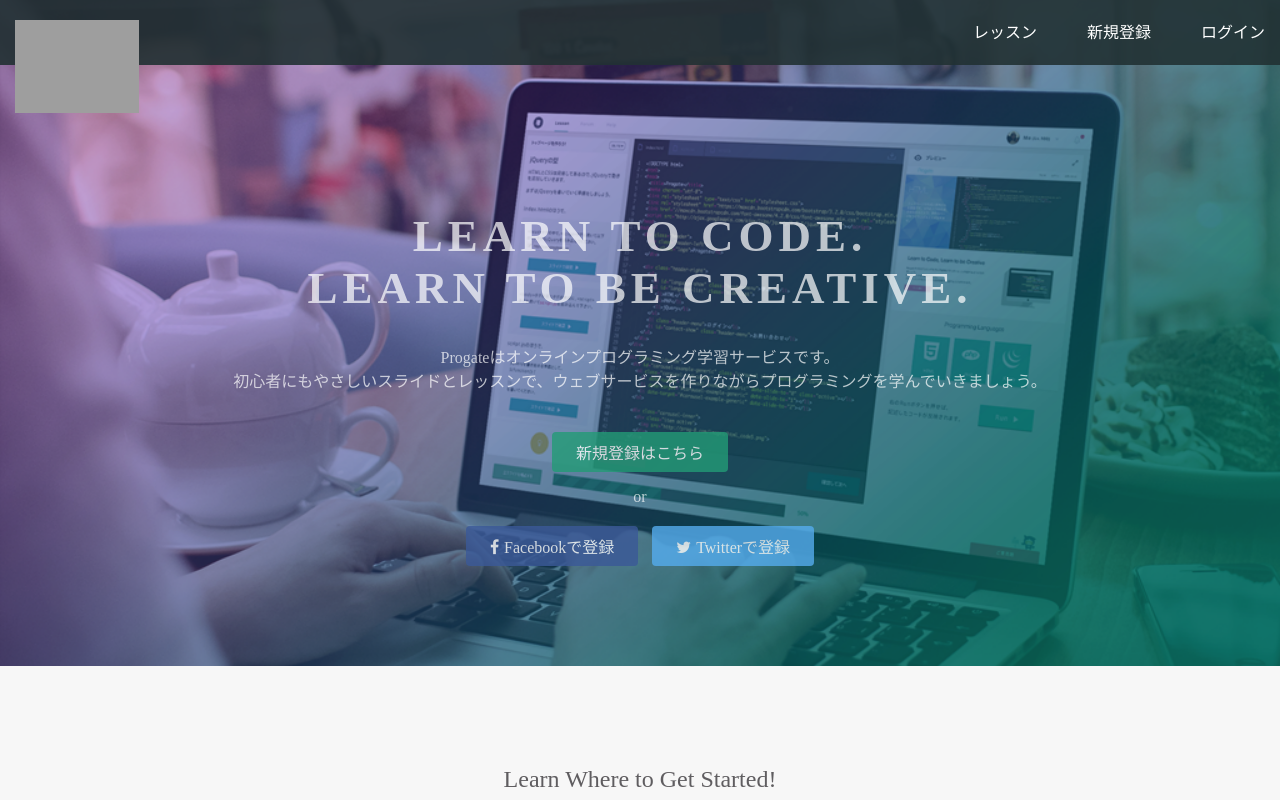
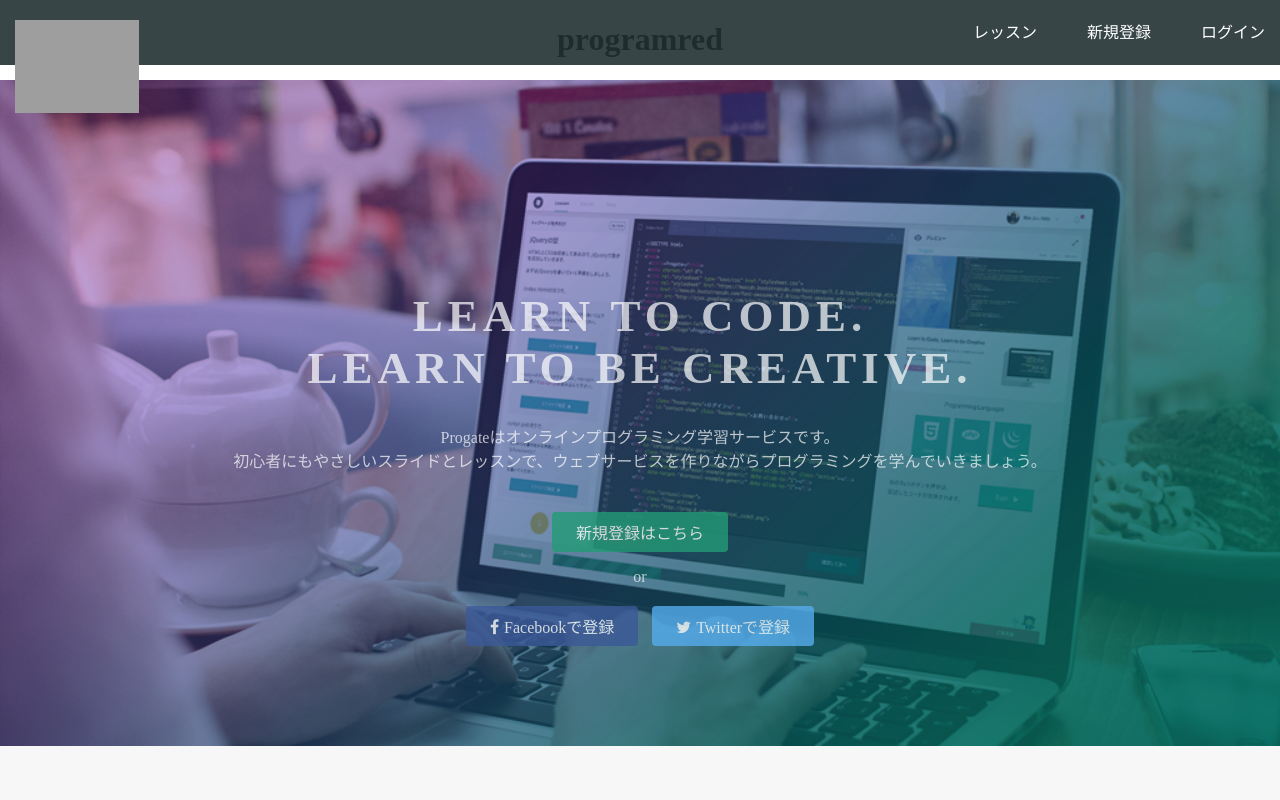
Before and after one commit to programred/prpgramerd.github.io, a plain HTML site: page index.html in a window 1280 px wide. Shown: the top 800 px of the page. Drawn offline with Linux system fonts and the light colour scheme; grey boxes are pictures that could not be loaded.

Commit message:
Update index.html

```diff
--- a/index.html
+++ b/index.html
@@ -8,6 +8,11 @@
   <link rel="stylesheet" type="text/css" href="stylesheet.css">
 </head>
 <body>
+  <center>
+    <h1>
+      programred
+    </h1>
+  </center>
   <header>
     <div class="container">
       <div class="header-left">
```
